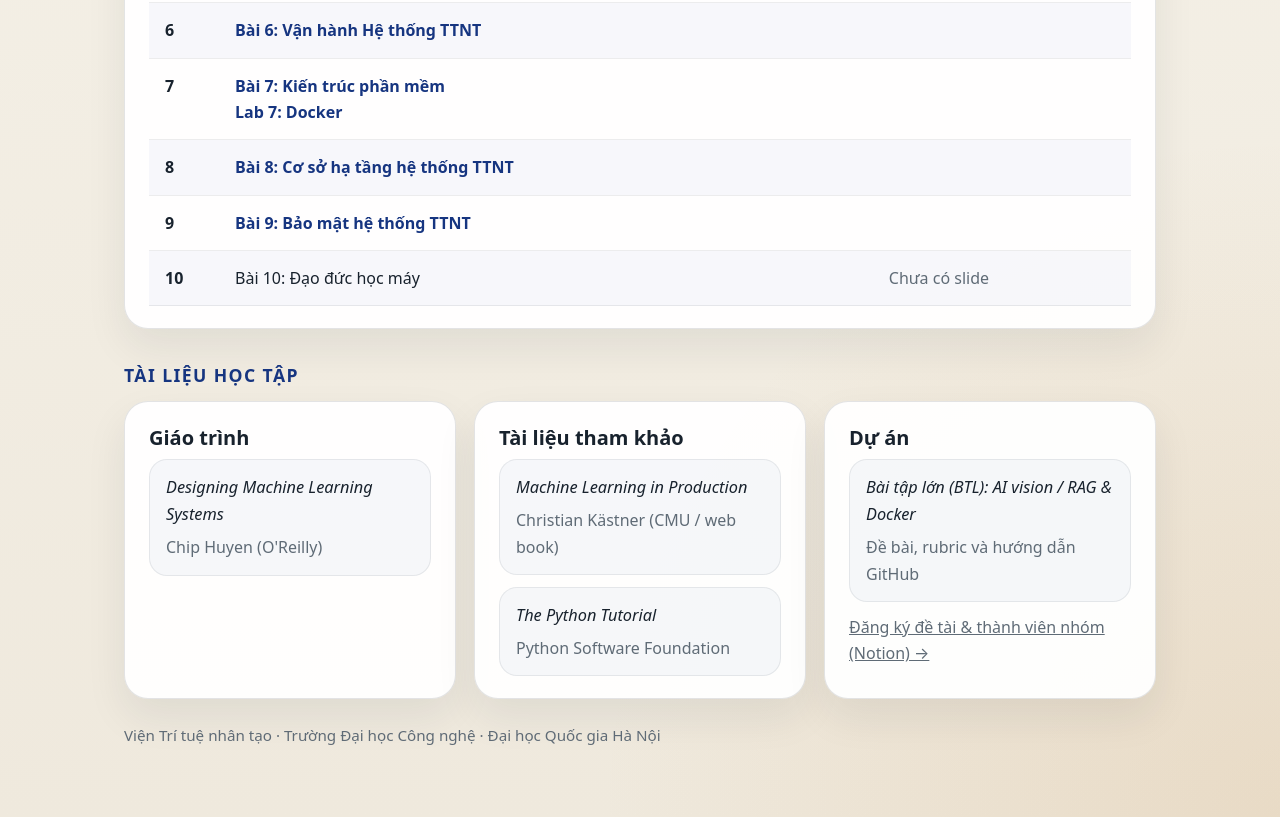
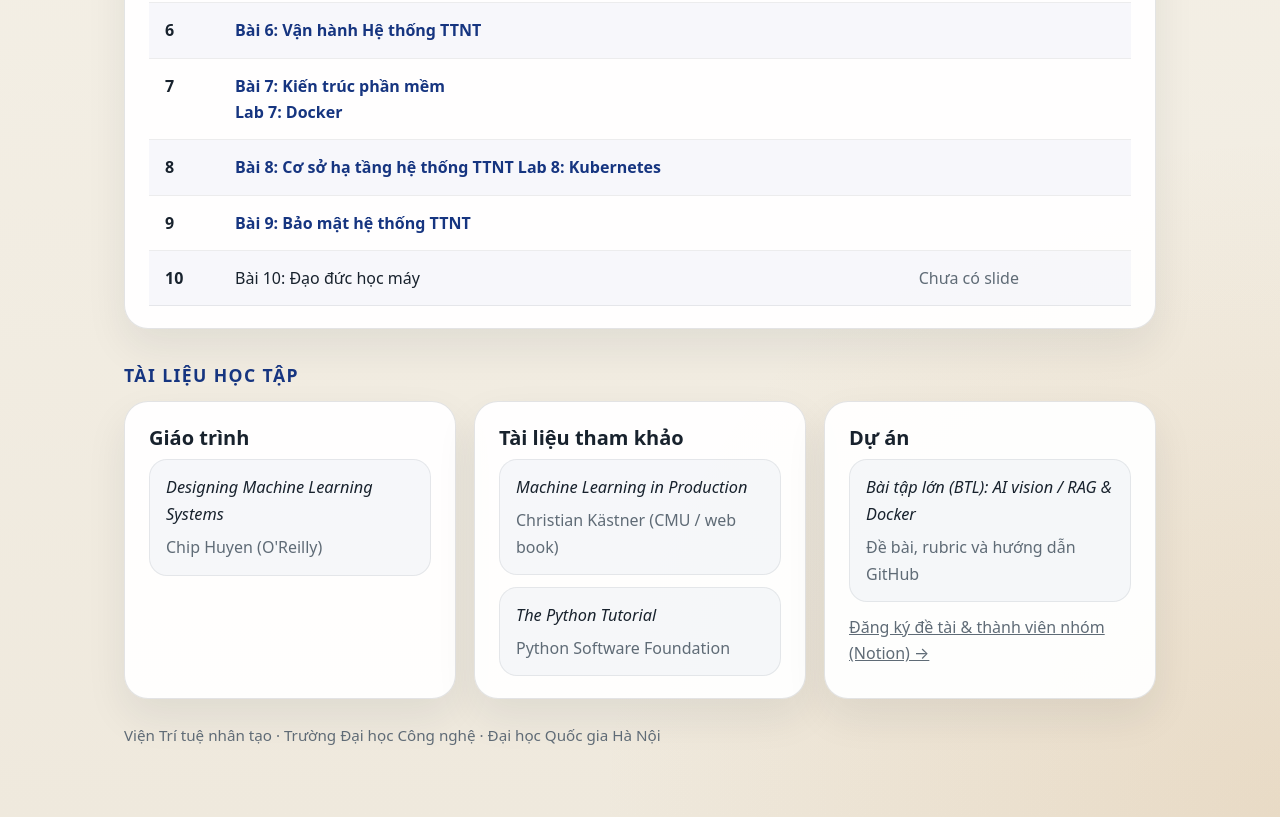
Before and after one commit to uet-iai-course/ai-system-engineering, a website: page 2526-2/index.html in a window 1280 px wide. Shown: the part 879-1696 px from the top of the page. Drawn offline with Linux system fonts and the light colour scheme.

Commit message:
Update index.html

```diff
--- a/2526-2/index.html
+++ b/2526-2/index.html
@@ -96,7 +96,10 @@
               </tr>
               <tr>
                 <td>8</td>
-                <td><a href="lecture-08-infrastructure.html">Bài 8: Cơ sở hạ tầng hệ thống TTNT</a></td>
+                <td>
+                  <a href="lecture-08-infrastructure.html">Bài 8: Cơ sở hạ tầng hệ thống TTNT</a>
+                  <a href="lab-08-k8s.html">Lab 8: Kubernetes</a>
+                </td>
                 <td><span class="muted-text"></span></td>
               </tr>
               <tr>
```
